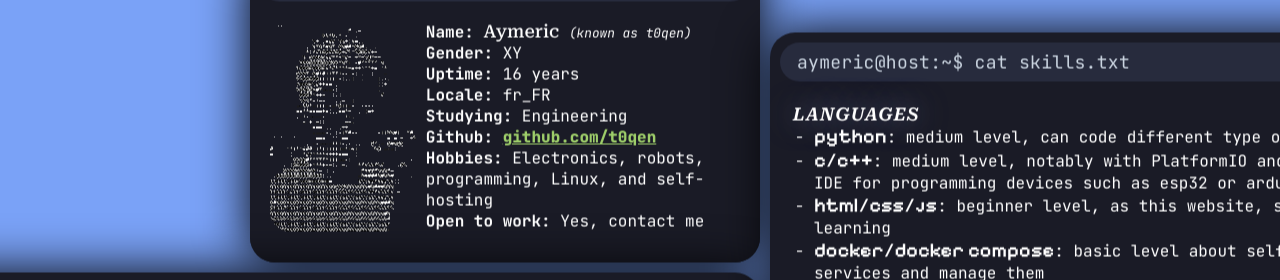
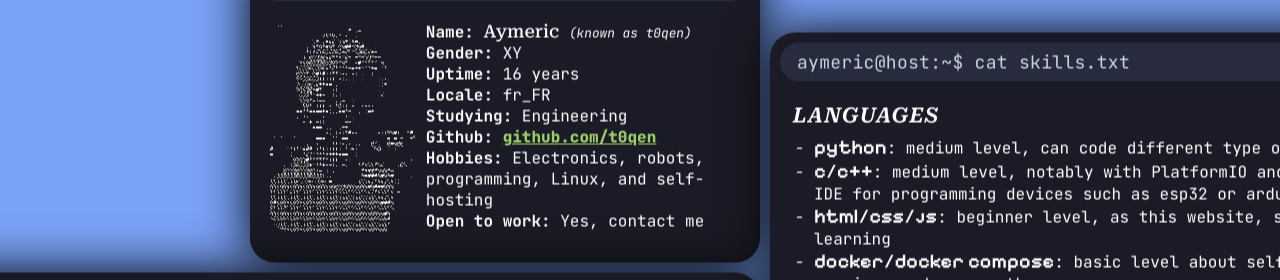
Before and after one commit to t0qen/portfolio, a plain HTML site: page index.html in a window 1280 px wide. Shown: the top 280 px of the page. Drawn offline with nearby package versions, Linux system fonts and the light colour scheme.

```diff
--- a/style.css
+++ b/style.css
@@ -163,7 +163,7 @@ a:hover {
 #window-skills {
 
     width: 650px;
-    height: 550px;
+    height: 590px;
     top: 100px;
     right: 35px;
 }
@@ -202,19 +202,22 @@ a:hover {
     font-weight: 600;
     padding-left: 3px;
     padding-top: 2px;
-    font-size: 18px;
+    font-size: 21px;
     font-family: "Roboto Serif";
     font-style: oblique;
     letter-spacing: 1px;
-    text-shadow: 0px 0px 30px #c0caf585;
+    /* text-shadow: 0px 0px 30px #c0caf585; */
 }
 .skills-categ:hover {
     color: #bb9af7;
     cursor: grab;
 }
 
-.skils-list {
+.skills-list {
     display: flex;
+    flex-direction: column;
+    gap: 8px;
+    justify-content: space-between;
 }
 
 .skills-categ-list {
```
Also changed, not shown: assets/4.png (added), assets/5.png (added), assets/6.png (added).
